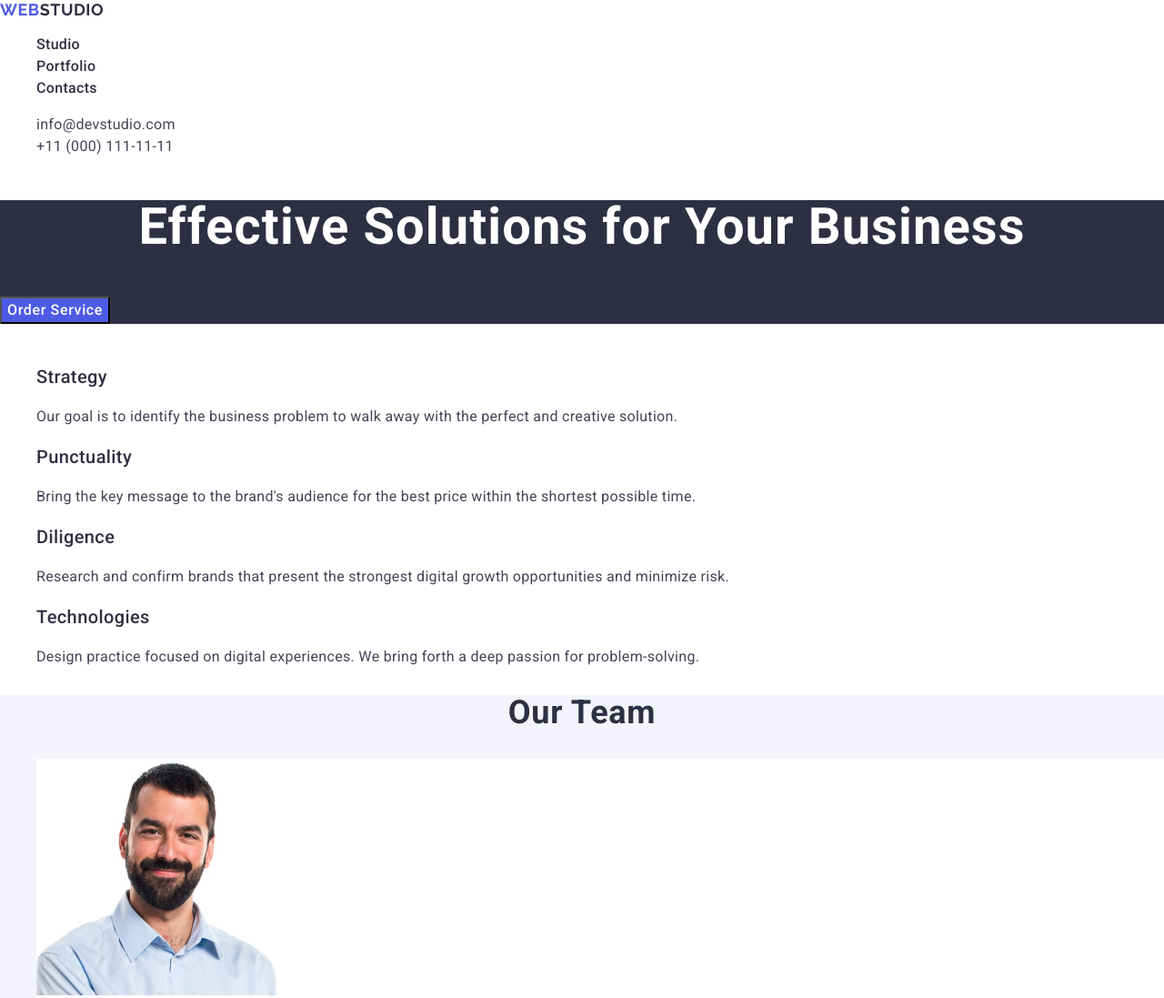
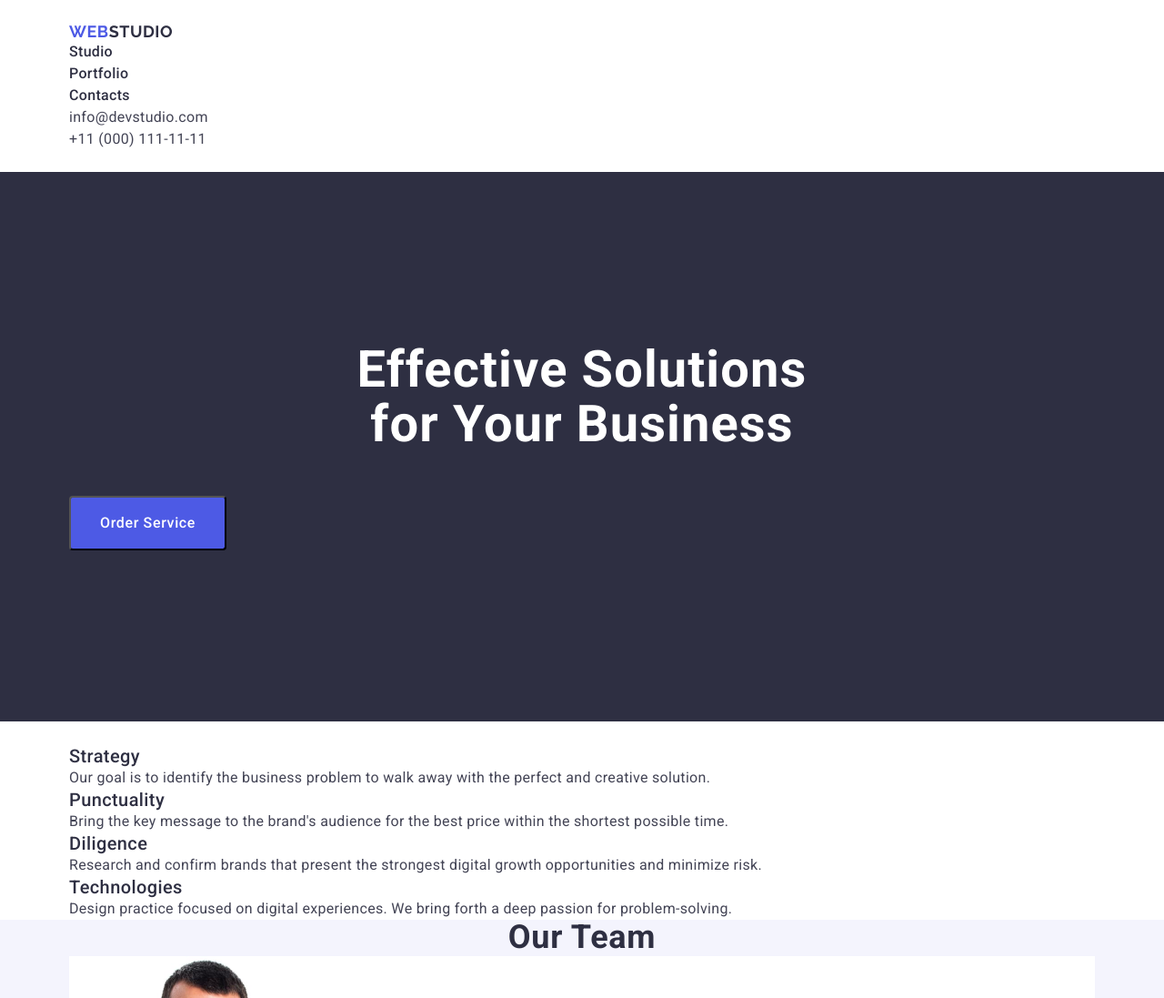
Before and after one commit to CatherineTimoshenko/goit-markup-hw-03, a plain HTML site: page index.html in a window 1280 px wide. Shown: the top 1097 px of the page at 91% size. Drawn offline with nearby package versions, Linux system fonts and the light colour scheme.

Commit message:
update index html and css files

```diff
--- a/css/style.css
+++ b/css/style.css
@@ -4,8 +4,16 @@ body {
     background-color: #FFFFFF;
 }
 
+h1,h2,h3,h4,h5,h6, p {
+    margin-top: 0;
+    margin-bottom: 0;
+}
+
 ul {
     list-style: none;
+    margin-bottom: 0;
+    margin-top: 0;
+    padding-left: 0;
 }
 
 a {
@@ -26,9 +34,17 @@ button {
     overflow: hidden;
 }
 
+.container {
+    width: 1158px;
+    padding-left: 15px;
+    padding-right: 15px;
+    margin: 0 auto;
+}
 
-
-.header {}
+.header {
+    padding-top: 24px;
+    padding-bottom: 24px;
+}
 
 .header-nav {}
 
@@ -95,6 +111,11 @@ button {
     background-color: #2e2f42;
 }
 
+.hero-wrap {
+    padding-top: 188px;
+    padding-bottom: 188px;
+}
+
 .hero-title {
     font-weight: 700;
     font-size: 56px;
@@ -102,6 +123,7 @@ button {
     letter-spacing: 0.02em;
     text-align: center;
     color: #fff;
+    margin-bottom: 48px;
 }
 
 .hero-order-btn {
@@ -111,6 +133,9 @@ button {
     letter-spacing: 0.04em;
     color: #fff;
     background-color: #4d5ae5;
+    padding: 16px 32px;
+    border-radius: 4px;
+    /* margin-left: 600px; */
 }
 
 .hero-order-btn:hover {
--- a/index.html
+++ b/index.html
@@ -14,6 +14,7 @@
 </head>
 <body>
     <header class="header">
+        <div class="container">
              <nav class="header-nav">
                 <a class="header-logo" href="./index.html">Web<span>Studio</span></a>
                 <ul class="header-menu-list">
@@ -28,15 +29,21 @@
                     <li class="header-adress-item"><a class="header-address-link" href="tel:+110001111111">+11 (000) 111-11-11</a></li>
                 </ul>
             </address>
+        </div>
     </header>
 
     <main>
         <section class="hero">
-          <h1 class="hero-title">Effective Solutions for Your Business</h1>
+         <div class="container">
+           <div class="hero-wrap">
+                  <h1 class="hero-title">Effective Solutions<br> for Your Business</h1>
                   <button class="hero-order-btn" type="button">Order Service</button>
+           </div>
+         </div>
         </section>
 
         <section class="features">
+           <div class="container">
                 <h2 class="visually-hidden">Features</h2>
                     <ul class="features-list">
                         <li class="features-item">
@@ -56,9 +63,11 @@
                             <p class="features-item-text">Design practice focused on digital experiences. We bring forth a deep passion for problem-solving.</p>
                         </li>
                     </ul>
+           </div>
         </section>
 
         <section class="team">
+           <div class="container">
                 <h2 class="team-title">Our Team</h2>
                 <ul class="team-list">
                     <li class="team-item">
@@ -82,9 +91,11 @@
                         <p class="team-text">UI Designer</p>
                     </li>
                 </ul>
+           </div>
         </section>
 
         <section class="portfolio">
+           <div class="container">
                 <h2 class="portfolio-title">Our Portfolio</h2>
                 <ul class="portfolio-list">
                     <li class="portfolio-item">
@@ -118,12 +129,15 @@
                         <p class="portfolio-text">Marketing</p>
                     </li>
                 </ul>
+           </div>
         </section>
     </main>
 
     <footer class="footer">
+       <div class="container">
             <a class="footer-logo" href="./index.html">Web<span class="halflogo">Studio</span></a>
             <p class="footer-text">Increase the flow of customers and sales for your business with digital marketing & growth solutions.</p>
+       </div>
     </footer>
 </body>
 </html>
```
Lines whose indentation alone changed are shown as unchanged.
